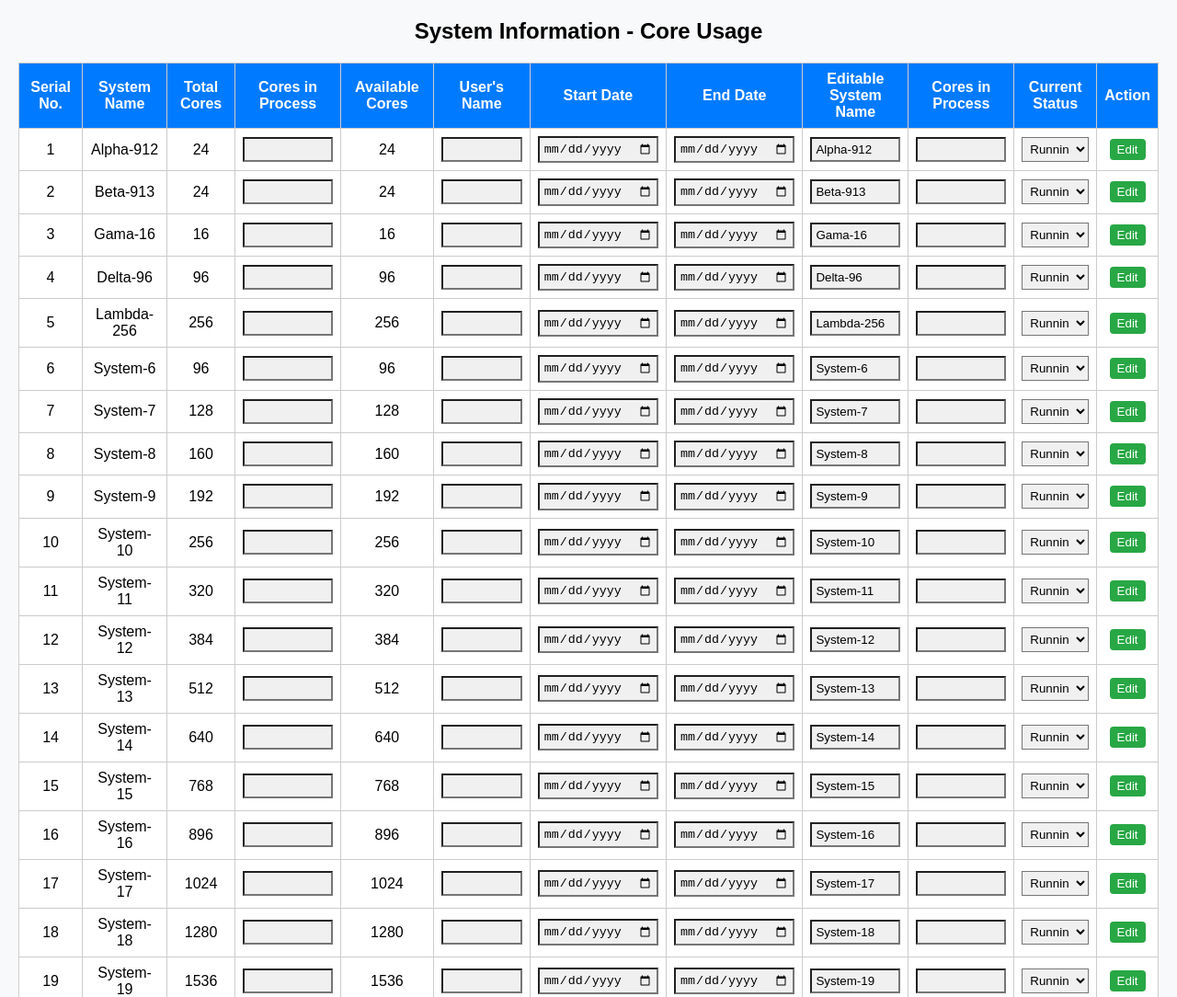
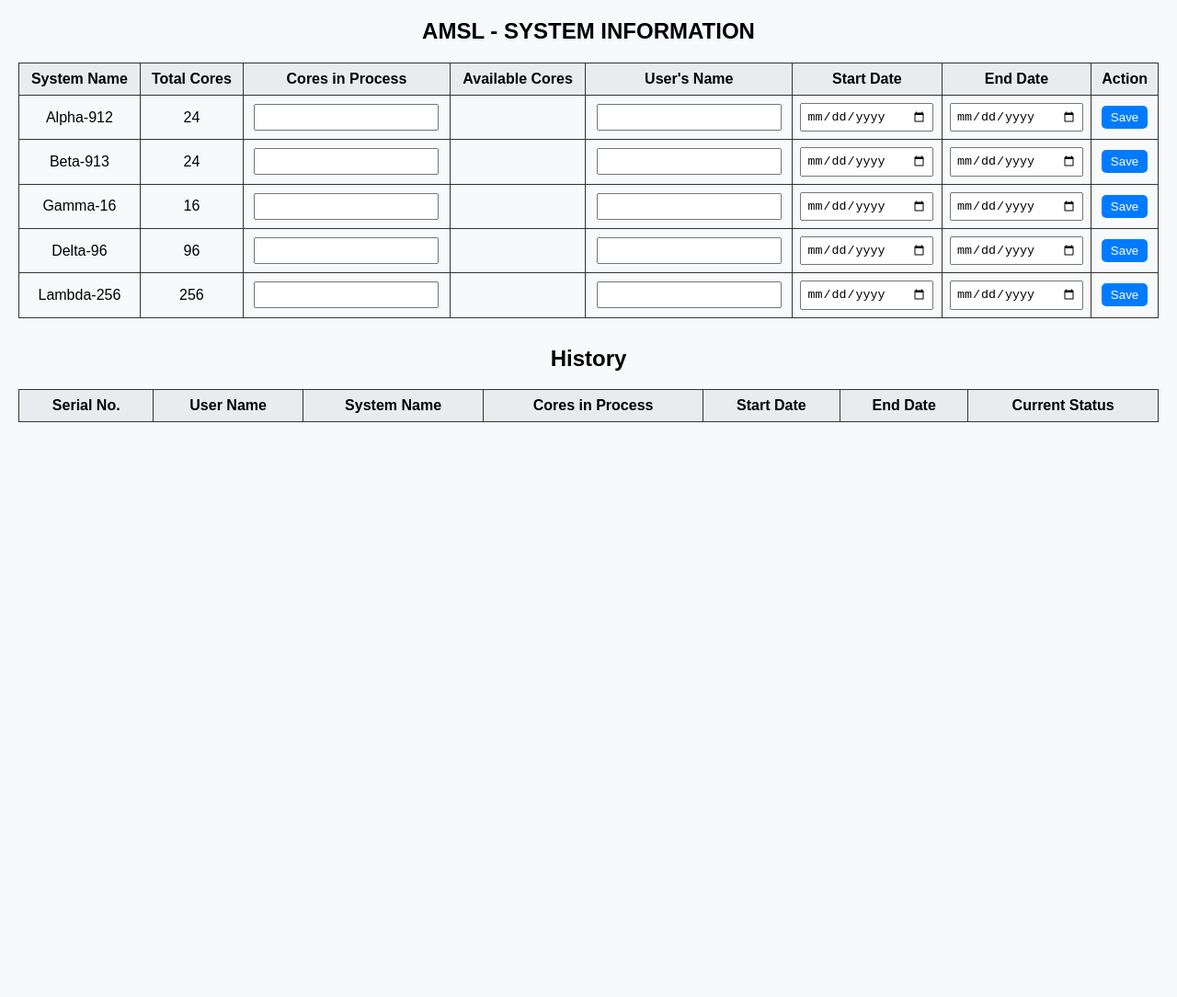
Before and after one commit to souviksarkar44321/IIEST, a plain HTML site: page index.html in a window 1280 px wide. Shown: the top 1084 px of the page at 92% size. After the commit the page ends 800 px from the top, so only its background shows below. Drawn offline with Linux system fonts and the light colour scheme.

Commit message:
Update index.html

```diff
--- a/index.html
+++ b/index.html
@@ -3,7 +3,7 @@
 <head>
   <meta charset="UTF-8">
   <meta name="viewport" content="width=device-width, initial-scale=1.0">
-<title>Core Usage Table</title>
+  <title>AMSL - System Information</title>
   <style>
     body {
       font-family: Arial, sans-serif;
@@ -16,48 +16,41 @@
     table {
       width: 100%;
       border-collapse: collapse;
-        margin-top: 20px;
-        background: white;
+      margin-bottom: 30px;
     }
     th, td {
-        border: 1px solid #ccc;
+      border: 1px solid #333;
       padding: 8px;
       text-align: center;
     }
     th {
-        background-color: #007bff;
-        color: white;
+      background-color: #e9ecef;
     }
-    input[type="number"], input[type="date"], input[type="text"], select {
-        width: 100%;
-        padding: 4px;
-        box-sizing: border-box;
+    input {
+      width: 90%;
+      padding: 5px;
     }
     button {
-        padding: 4px 8px;
-        background-color: #28a745;
+      padding: 5px 10px;
+      cursor: pointer;
+      background: #007bff;
       color: white;
       border: none;
-        cursor: pointer;
-        border-radius: 4px;
+      border-radius: 5px;
     }
     button:hover {
-        background-color: #218838;
-    }
-    .readonly {
-        background-color: #f0f0f0;
-        pointer-events: none;
+      background: #0056b3;
     }
   </style>
 </head>
 <body>
 
-<h2>System Information - Core Usage</h2>
+  <h2>AMSL - SYSTEM INFORMATION</h2>
 
-<table id="coreTable">
+  <!-- Input Table -->
+  <table id="inputTable">
     <thead>
       <tr>
-            <th>Serial No.</th>
         <th>System Name</th>
         <th>Total Cores</th>
         <th>Cores in Process</th>
@@ -65,139 +58,133 @@
         <th>User's Name</th>
         <th>Start Date</th>
         <th>End Date</th>
-            <th>Editable System Name</th>
-            <th>Cores in Process</th>
-            <th>Current Status</th>
         <th>Action</th>
       </tr>
     </thead>
     <tbody>
-        <!-- Rows will be generated here -->
+      <tr>
+        <td>Alpha-912</td><td>24</td>
+        <td><input type="number" class="process"></td>
+        <td class="available"></td>
+        <td><input type="text" class="username"></td>
+        <td><input type="date" class="start"></td>
+        <td><input type="date" class="end"></td>
+        <td><button onclick="saveData(this)">Save</button></td>
+      </tr>
+      <tr>
+        <td>Beta-913</td><td>24</td>
+        <td><input type="number" class="process"></td>
+        <td class="available"></td>
+        <td><input type="text" class="username"></td>
+        <td><input type="date" class="start"></td>
+        <td><input type="date" class="end"></td>
+        <td><button onclick="saveData(this)">Save</button></td>
+      </tr>
+      <tr>
+        <td>Gamma-16</td><td>16</td>
+        <td><input type="number" class="process"></td>
+        <td class="available"></td>
+        <td><input type="text" class="username"></td>
+        <td><input type="date" class="start"></td>
+        <td><input type="date" class="end"></td>
+        <td><button onclick="saveData(this)">Save</button></td>
+      </tr>
+      <tr>
+        <td>Delta-96</td><td>96</td>
+        <td><input type="number" class="process"></td>
+        <td class="available"></td>
+        <td><input type="text" class="username"></td>
+        <td><input type="date" class="start"></td>
+        <td><input type="date" class="end"></td>
+        <td><button onclick="saveData(this)">Save</button></td>
+      </tr>
+      <tr>
+        <td>Lambda-256</td><td>256</td>
+        <td><input type="number" class="process"></td>
+        <td class="available"></td>
+        <td><input type="text" class="username"></td>
+        <td><input type="date" class="start"></td>
+        <td><input type="date" class="end"></td>
+        <td><button onclick="saveData(this)">Save</button></td>
+      </tr>
+    </tbody>
+  </table>
+
+  <!-- History Table -->
+  <h2>History</h2>
+  <table id="historyTable">
+    <thead>
+      <tr>
+        <th>Serial No.</th>
+        <th>User Name</th>
+        <th>System Name</th>
+        <th>Cores in Process</th>
+        <th>Start Date</th>
+        <th>End Date</th>
+        <th>Current Status</th>
+      </tr>
+    </thead>
+    <tbody>
     </tbody>
   </table>
 
   <script>
-    // Fixed 22 systems with total cores
-    const systems = [
-        { name: "Alpha-912", totalCores: 24 },
-        { name: "Beta-913", totalCores: 24 },
-        { name: "Gama-16", totalCores: 16 },
-        { name: "Delta-96", totalCores: 96 },
-        { name: "Lambda-256", totalCores: 256 },
-        { name: "System-6", totalCores: 96 },
-        { name: "System-7", totalCores: 128 },
-        { name: "System-8", totalCores: 160 },
-        { name: "System-9", totalCores: 192 },
-        { name: "System-10", totalCores: 256 },
-        { name: "System-11", totalCores: 320 },
-        { name: "System-12", totalCores: 384 },
-        { name: "System-13", totalCores: 512 },
-        { name: "System-14", totalCores: 640 },
-        { name: "System-15", totalCores: 768 },
-        { name: "System-16", totalCores: 896 },
-        { name: "System-17", totalCores: 1024 },
-        { name: "System-18", totalCores: 1280 },
-        { name: "System-19", totalCores: 1536 },
-        { name: "System-20", totalCores: 1792 },
-        { name: "System-21", totalCores: 2048 },
-        { name: "System-22", totalCores: 2048 }
-    ];
+    let serialNo = 1;
 
-    const tableBody = document.querySelector("#coreTable tbody");
-
-    let savedData = JSON.parse(localStorage.getItem("coreTableData")) || [];
-
-    systems.forEach((sys, index) => {
-        let rowData = savedData.find(item => item.system === sys.name) || {
-            system: sys.name,
-            totalCores: sys.totalCores,
-            coreProcess: "",
-            availableCores: sys.totalCores,
-            user: "",
-            startDate: "",
-            endDate: "",
-            editableSystem: sys.name,
-            editableCores: "",
-            status: "Running"
-        };
-
-        const row = document.createElement("tr");
-        row.innerHTML = `
-            <td>${index + 1}</td>
-            <td>${rowData.system}</td>
-            <td>${rowData.totalCores}</td>
-            <td><input type="number" min="0" value="${rowData.coreProcess}" class="coreProcess readonly"></td>
-            <td class="availableCores">${rowData.availableCores}</td>
-            <td><input type="text" value="${rowData.user}" class="readonly"></td>
-            <td><input type="date" value="${rowData.startDate}" class="readonly"></td>
-            <td><input type="date" value="${rowData.endDate}" class="readonly"></td>
-            <td><input type="text" value="${rowData.editableSystem}" class="readonly"></td>
-            <td><input type="number" min="0" value="${rowData.editableCores}" class="readonly"></td>
-            <td>
-                <select class="readonly">
-                    <option value="Running" ${rowData.status === "Running" ? "selected" : ""}>Running</option>
-                    <option value="Completed" ${rowData.status === "Completed" ? "selected" : ""}>Completed</option>
-                </select>
-            </td>
-            <td><button class="editBtn">Edit</button></td>
-        `;
-        tableBody.appendChild(row);
+    // update available cores dynamically
+    document.querySelectorAll(".process").forEach(input => {
+      input.addEventListener("input", function() {
+        const row = this.closest("tr");
+        const totalCores = parseInt(row.cells[1].innerText);
+        const coresInProcess = parseInt(this.value) || 0;
+        row.querySelector(".available").innerText = totalCores - coresInProcess;
+      });
     });
 
-    document.addEventListener("input", function (event) {
-        const row = event.target.closest("tr");
-        if (row) {
-            const total = parseInt(row.children[2].innerText) || 0; // fixed total cores
-            const inProcess = parseInt(row.querySelector(".coreProcess").value) || 0;
-            row.querySelector(".availableCores").innerText = Math.max(total - inProcess, 0);
+    function saveData(button) {
+      const row = button.closest("tr");
+      const historyBody = document.querySelector("#historyTable tbody");
+      const today = new Date();
+
+      const systemName = row.cells[0].innerText;
+      const totalCores = parseInt(row.cells[1].innerText);
+      const processInput = row.querySelector(".process");
+      const usernameInput = row.querySelector(".username");
+      const startInput = row.querySelector(".start");
+      const endInput = row.querySelector(".end");
+
+      const coresInProcess = parseInt(processInput.value) || 0;
+      const availableCores = totalCores - coresInProcess;
+      row.querySelector(".available").innerText = availableCores;
+
+      const username = usernameInput.value;
+      const startDate = startInput.value;
+      const endDate = endInput.value;
+
+      if (username && coresInProcess > 0 && startDate && endDate) {
+        const end = new Date(endDate);
+        const status = today <= end ? "Running" : "Completed";
+
+        // New row at top of history
+        const newRow = document.createElement("tr");
+        newRow.innerHTML = `
+          <td>${serialNo++}</td>
+          <td>${username}</td>
+          <td>${systemName}</td>
+          <td>${coresInProcess}</td>
+          <td>${startDate}</td>
+          <td>${endDate}</td>
+          <td>${status}</td>
+        `;
+        historyBody.insertBefore(newRow, historyBody.firstChild);
+
+        // Clear inputs
+        processInput.value = "";
+        usernameInput.value = "";
+        startInput.value = "";
+        endInput.value = "";
+        row.querySelector(".available").innerText = "";
       }
-    });
-
-    document.addEventListener("click", function (event) {
-        if (event.target.classList.contains("editBtn")) {
-            const row = event.target.closest("tr");
-            const inputs = row.querySelectorAll("input, select");
-
-            if (event.target.innerText === "Edit") {
-                inputs.forEach(input => input.classList.remove("readonly"));
-                event.target.innerText = "Save";
-                event.target.style.backgroundColor = "#ffc107";
-            } else {
-                inputs.forEach(input => input.classList.add("readonly"));
-                event.target.innerText = "Edit";
-                event.target.style.backgroundColor = "#28a745";
-
-                saveTableData();
-                row.parentNode.prepend(row);
-                updateSerialNumbers();
-            }
-        }
-    });
-
-    function saveTableData() {
-        let data = [];
-        document.querySelectorAll("#coreTable tbody tr").forEach(row => {
-            data.push({
-                system: row.children[1].innerText,
-                totalCores: parseInt(row.children[2].innerText),
-                coreProcess: row.querySelector(".coreProcess").value,
-                availableCores: parseInt(row.querySelector(".availableCores").innerText),
-                user: row.children[5].querySelector("input").value,
-                startDate: row.children[6].querySelector("input").value,
-                endDate: row.children[7].querySelector("input").value,
-                editableSystem: row.children[8].querySelector("input").value,
-                editableCores: row.children[9].querySelector("input").value,
-                status: row.children[10].querySelector("select").value
-            });
-        });
-        localStorage.setItem("coreTableData", JSON.stringify(data));
-    }
-
-    function updateSerialNumbers() {
-        const rows = tableBody.querySelectorAll("tr");
-        rows.forEach((row, index) => {
-            row.children[0].innerText = index + 1;
-        });
     }
   </script>
 
```
Lines whose indentation alone changed are shown as unchanged.
